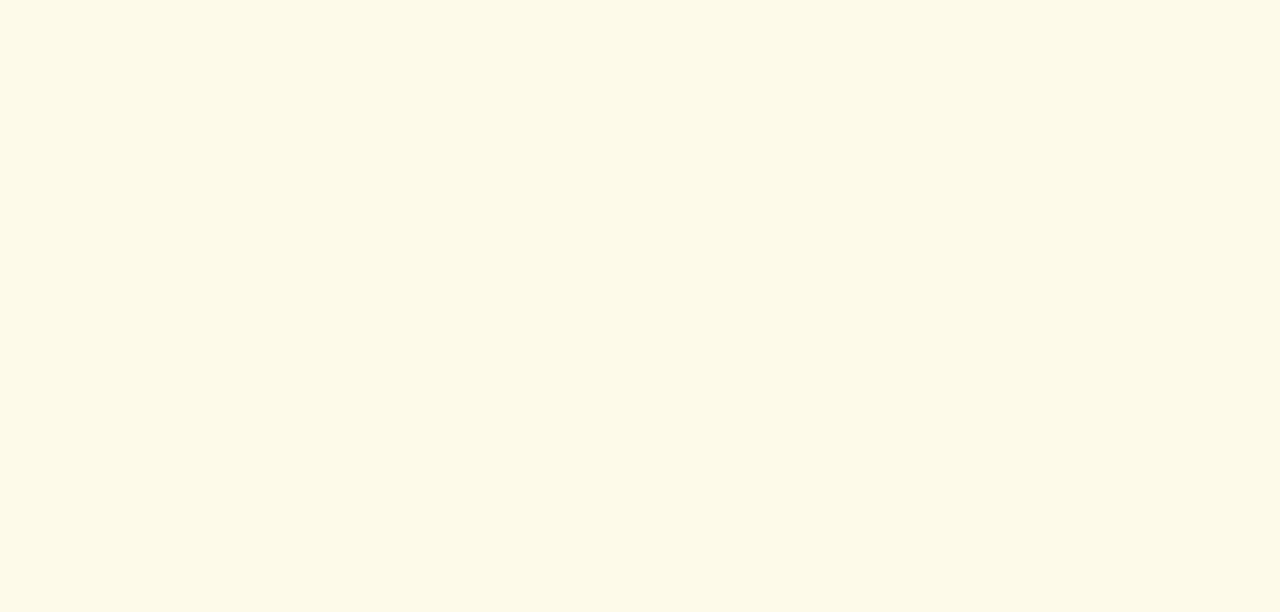
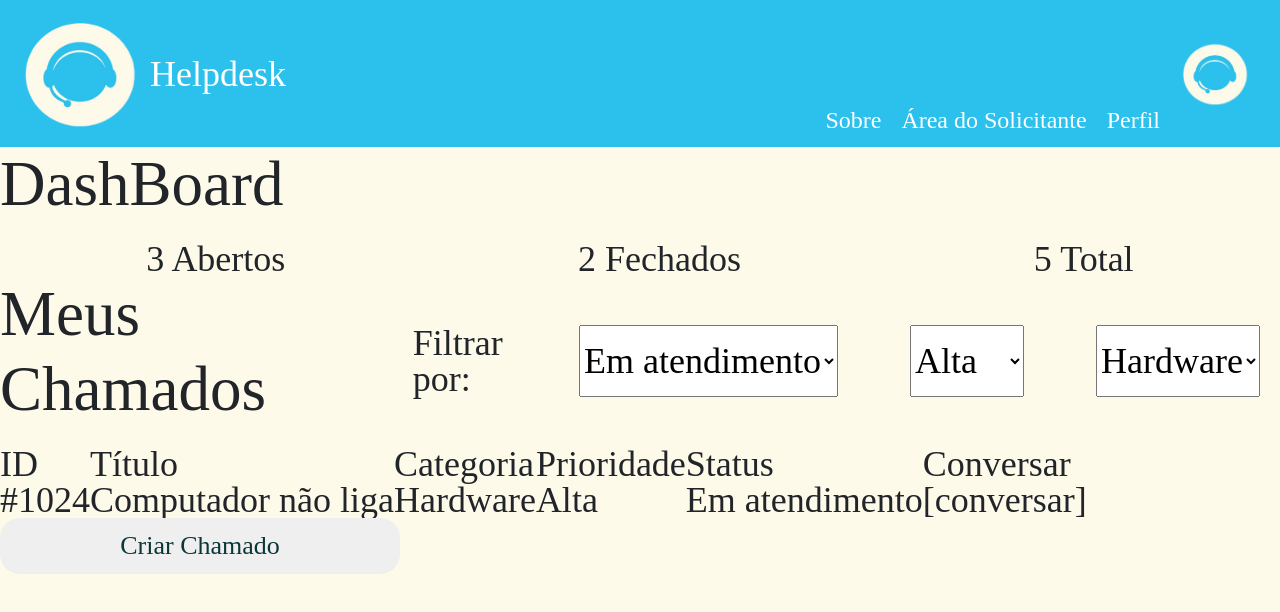
Before and after one commit to ErickConn/case-web-chamadosTI, a React (Vite) app in the folder frontend/case-web-chamadosTI/: page /solicitante in a window 1280 px wide. Before the commit this address had no page. Shown: the top 612 px of the page. Built offline with nearby package versions, Linux system fonts and the light colour scheme.

Commit message:
solicitante page html

```diff
--- a/frontend/case-web-chamadosTI/src/main.jsx
+++ b/frontend/case-web-chamadosTI/src/main.jsx
@@ -7,6 +7,7 @@ import Login from './pages/login.jsx'
 import Cadastro from './pages/cadastro.jsx'
 import EsqueciSenha from './pages/esqueci-senha.jsx'
 import Sobre from './pages/sobre.jsx'
+import Solicitante from './pages/solicitante.jsx'
 import { BrowserRouter, Routes, Route } from 'react-router-dom'
 
 createRoot(document.getElementById('root')).render(
@@ -18,7 +19,8 @@ createRoot(document.getElementById('root')).render(
         <Route path="/login" element={<Login />} />
         <Route path="/cadastro" element={<Cadastro />} />
         <Route path="/esqueci-senha" element={<EsqueciSenha />} />
-        <Route path= "/sobre" element={<Sobre />}/>
+        <Route path="/sobre" element={<Sobre />} />
+        <Route path='/solicitante' element={<Solicitante />} />
       </Routes>
     </BrowserRouter>
   </StrictMode>
--- /dev/null
+++ b/frontend/case-web-chamadosTI/src/pages/solicitante.jsx
@@ -0,0 +1,70 @@
+import Header from '../components/header'
+import styles from './solicitante.module.css'
+
+
+export default function Solicitante() {
+    return (
+        <>
+            <Header></Header>
+            <div className={styles.dashBoardContainer}>
+                <h3>DashBoard</h3>
+                <div className={styles.dashBoardBoxes}>
+                    <div className={styles.dashBoardBox}>
+                        <a>3 </a>
+                        <a>Abertos</a>
+                    </div>
+                    <div className={styles.dashBoardBox}>
+                        <a>2 </a>
+                        <a>Fechados</a>
+                    </div>
+                    <div className={styles.dashBoardBox}>
+                        <a>5 </a>
+                        <a>Total</a>
+                    </div>
+                </div>
+            </div>
+            <div className={styles.chamadosContainer}>
+                <div className={styles.chamadosHeader}>
+                    <h3>Meus Chamados</h3>
+                    <div className={styles.filtros}>
+                        <span>Filtrar por: </span>
+                        <select className={styles.filtro} name='status' id='status'>
+                            <option value='atendimento'>Em atendimento</option>
+                            <option value='resolvido'>Resolvido</option>
+                            <option value='fechado'>Fechado</option>
+                        </select>
+                        <select className={styles.filtro} name='prioridade' id='prioridade'>
+                            <option value='alta'>Alta</option>
+                            <option value='média'>Média</option>
+                            <option value='baixa'>Baixa</option>
+                        </select>
+                        <select className={styles.filtro} name='categoria' id='categoria'>
+                            <option value='Hardware'>Hardware</option>
+                            <option value='Acesso'>Acesso</option>
+                            <option value='Rede'>Rede</option>
+                        </select>
+                    </div>
+                </div>
+                <table className={styles.chamadosTable}>
+                    <tr className={styles.tableAtributos}>
+                        <th>ID</th>
+                        <th>Título</th>
+                        <th>Categoria</th>
+                        <th>Prioridade</th>
+                        <th>Status</th>
+                        <th>Conversar</th>
+                    </tr>
+                    <tr className={styles.tableData}>
+                        <td>#1024</td>
+                        <td>Computador não liga</td>
+                        <td>Hardware</td>
+                        <td>Alta</td>
+                        <td>Em atendimento</td>
+                        <td>[conversar]</td>
+                    </tr>
+                </table>
+                <button>Criar Chamado</button>
+            </div >
+        </>
+    )
+}
--- /dev/null
+++ b/frontend/case-web-chamadosTI/src/pages/solicitante.module.css
@@ -0,0 +1,20 @@
+.dashBoardContainer {}
+
+.dashBoardBoxes {
+    display: flex;
+    justify-content: space-around;
+}
+
+.dashBoardBox {}
+
+.chamadosHeader {
+    display: flex;
+    align-items: center;
+    justify-content: space-between;
+}
+
+.filtros {
+    display: flex;
+    gap: 2rem;
+    margin: 20px;
+}
```
